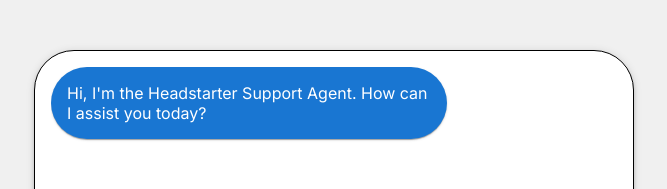
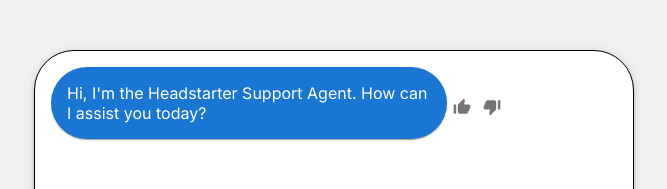
Before and after one commit to MCdev92/CUSTOMER-SUPPORT-AI, a Next.js app: page / in a window 1280 px wide. Shown: the top 189 px of the page, without its empty margins (306-973 px from the left). Built offline with nearby package versions, Linux system fonts and the light colour scheme.

Commit message:
added feedback mechanism

```diff
--- a/app/page.js
+++ b/app/page.js
@@ -2,6 +2,7 @@
 import { Box, Stack, TextField, Button } from '@mui/material';
 import Image from "next/image";
 import { useState } from 'react';
+import Feedback from '@/components/feedback/Feedback'
 
 export default function Home() {
   const [messages, setMessages] = useState([{
@@ -13,7 +14,7 @@
 
   const sendMessage = async () => {
     setMessage('');
-    setMessages((messages) =>[
+    setMessages((messages) => [
       ...messages,
       { role: 'user', content: message },
       { role: 'assistant', content: '' },
@@ -23,17 +24,17 @@
       headers: {
         'Content-Type': 'application/json',
       },
-      body: JSON.stringify([...messages, {role: 'user', content: message}]),
+      body: JSON.stringify([...messages, { role: 'user', content: message }]),
     }).then(async (res) => {
       const reader = res.body.getReader();
       const decoder = new TextDecoder();
 
       let result = '';
-      return reader.read().then(function processText({done, value}) {
+      return reader.read().then(function processText({ done, value }) {
         if (done) {
           return result;
         }
-        const text = decoder.decode(value || new Int8Array(), {stream: true});
+        const text = decoder.decode(value || new Int8Array(), { stream: true });
         setMessages((messages) => {
           let lastMessage = messages[messages.length - 1];
           let otherMessages = messages.slice(0, messages.length - 1);
@@ -102,7 +103,11 @@
               >
                 {message.content}
               </Box>
+              {message.role === 'assistant' && (
+                <Feedback response={message.content} messageId={index} />
+              )}
             </Box>
+
           ))}
         </Stack>
         <Stack direction="row" spacing={2}>
--- /dev/null
+++ b/components/feedback/Feedback.jsx
@@ -0,0 +1,53 @@
+import React, { useState } from 'react';
+import { Box, IconButton, Tooltip } from '@mui/material';
+import ThumbUpAltIcon from '@mui/icons-material/ThumbUpAlt';
+import ThumbDownAltIcon from '@mui/icons-material/ThumbDownAlt';
+
+const Feedback = ({ response, messageId }) => {
+  const [hasRated, setHasRated] = useState(false);
+  const [rating, setRating] = useState(null);
+
+  const handleFeedback = (newRating) => {
+    console.log(`User rated the response ${messageId}: ${newRating}`);
+    setRating(newRating);
+    setHasRated(true);
+
+  };
+
+  return (
+    <Box
+      display="flex"
+      justifyContent="flex-end"
+      alignItems="center"
+      mt={1}
+      mr={2}
+    >
+      <Tooltip title="Helpful">
+        <span>
+          <IconButton
+            onClick={() => handleFeedback('positive')}
+            disabled={hasRated}
+            color={rating === 'positive' ? 'primary' : 'default'}
+            size="small"
+          >
+            <ThumbUpAltIcon fontSize="small" />
+          </IconButton>
+        </span>
+      </Tooltip>
+      <Tooltip title="Not helpful">
+        <span>
+          <IconButton
+            onClick={() => handleFeedback('negative')}
+            disabled={hasRated}
+            color={rating === 'negative' ? 'secondary' : 'default'}
+            size="small"
+          >
+            <ThumbDownAltIcon fontSize="small" />
+          </IconButton>
+        </span>
+      </Tooltip>
+    </Box>
+  );
+};
+
+export default Feedback;
--- a/package.json
+++ b/package.json
@@ -11,6 +11,7 @@
   "dependencies": {
     "@emotion/react": "^11.13.0",
     "@emotion/styled": "^11.13.0",
+    "@mui/icons-material": "^5.16.7",
     "@mui/material": "^5.16.6",
     "next": "14.2.5",
     "openai": "^4.55.0",
```
Also changed, not shown: 1 other file (tests, documents, lock files or other folders).
